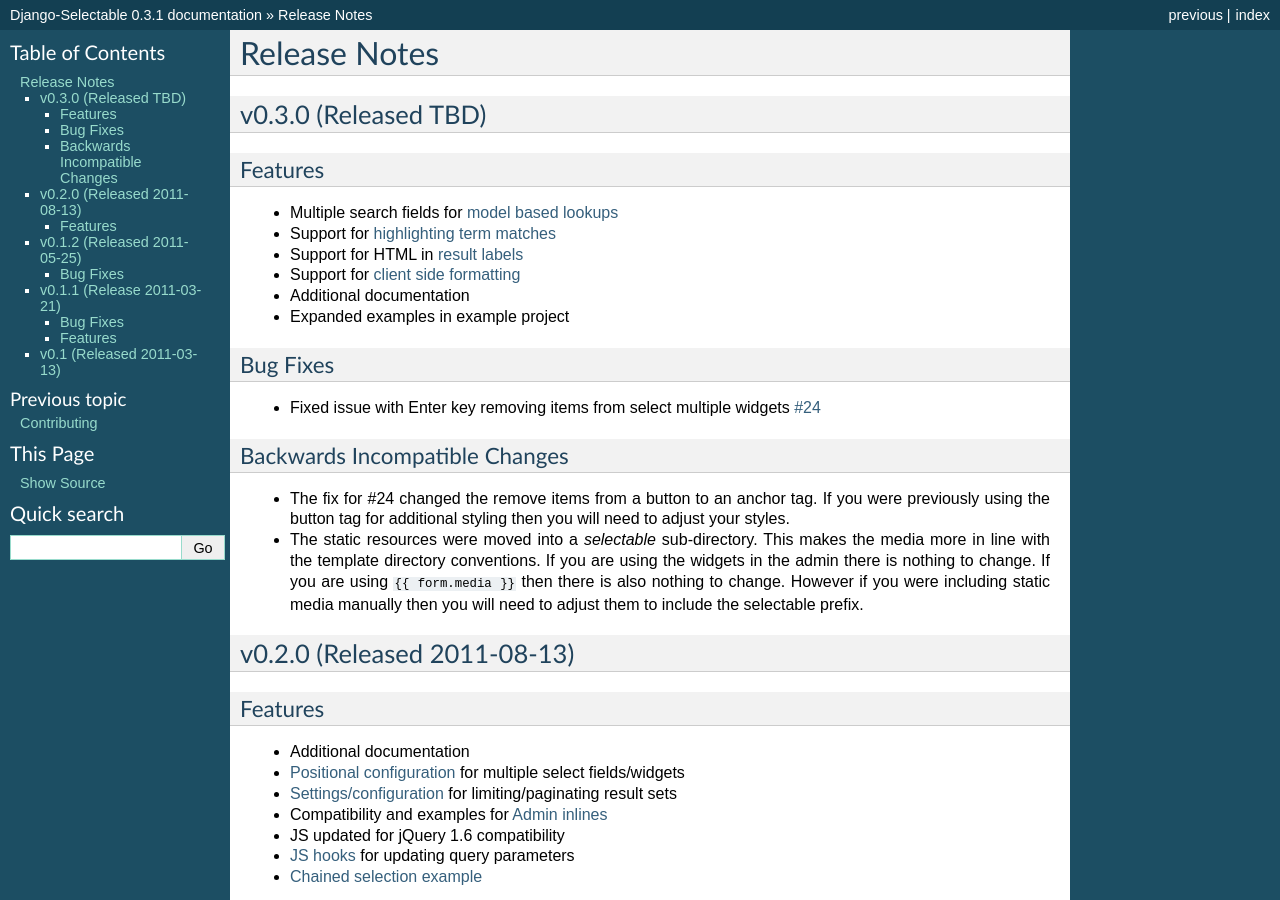
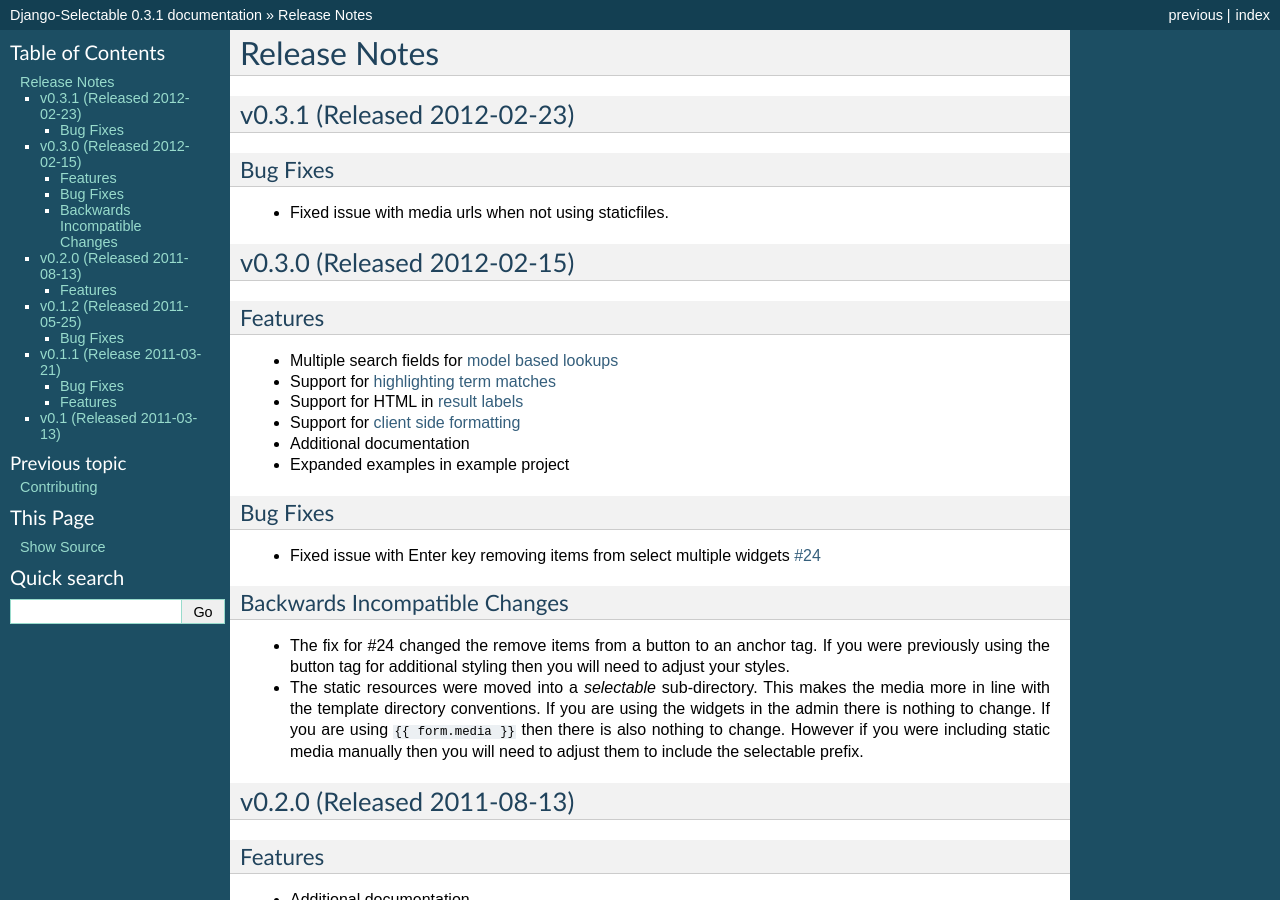
Before and after one commit to mlavin/django-selectable, a Sphinx documentation site: the page built from docs/releases.rst, in a window 1280 px wide and 900 px high. Built offline with Sphinx 7.4.7, drawn with Linux system fonts in a browser that asks for light colours.

Commit message:
Release notes on bug fix.
--HG--
branch : stable

```diff
--- a/README.rst
+++ b/README.rst
@@ -47,7 +47,7 @@
 `Read The Docs <http://readthedocs.org/>`_:
 
 - `Dev <http://readthedocs.org/docs/django-selectable/en/latest/>`_
-- `v0.3.0 <http://readthedocs.org/docs/django-selectable/en/version-0.3.0/>`_
+- `v0.3.1 <http://readthedocs.org/docs/django-selectable/en/version-0.3.1/>`_
 - `v0.2.0 <http://readthedocs.org/docs/django-selectable/en/version-0.2.0/>`_
 - `v0.1.2 <http://readthedocs.org/docs/django-selectable/en/version-0.1.2/>`_
 
--- a/docs/releases.rst
+++ b/docs/releases.rst
@@ -1,7 +1,16 @@
 Release Notes
 ==================
 
-v0.3.0 (Released TBD)
+v0.3.1 (Released 2012-02-23)
+--------------------------------------
+
+Bug Fixes
+_________________
+
+- Fixed issue with media urls when not using staticfiles.
+
+
+v0.3.0 (Released 2012-02-15)
 --------------------------------------
 
 Features
```
